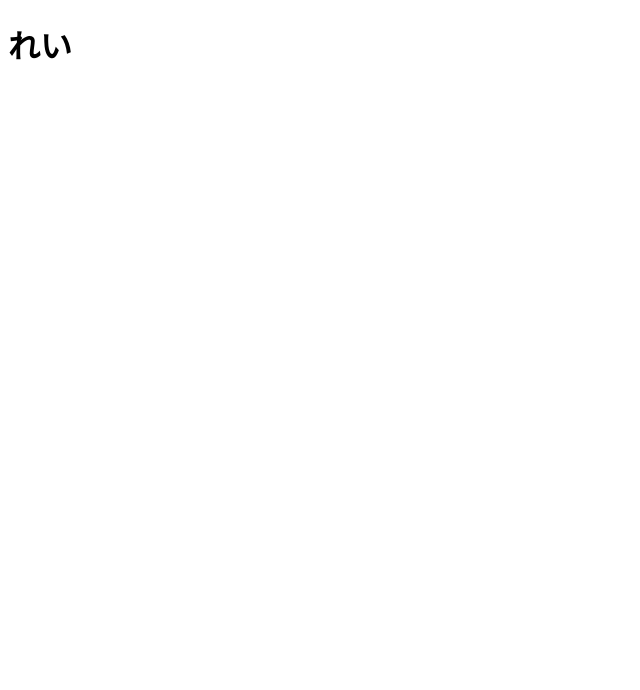
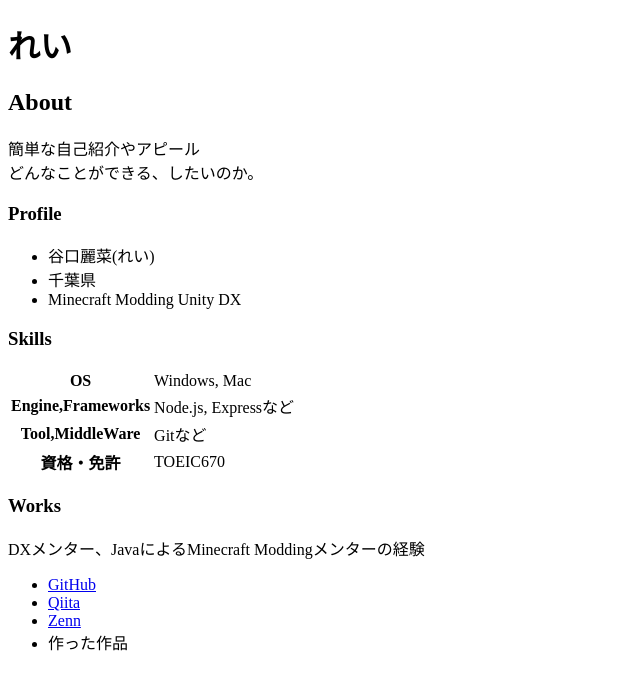
Before and after one commit to kokuko315/kokuko315.github.io, a plain HTML site: page index.html in a window 1280 px wide. Shown: the whole page, without its empty margins (0-640 px from the left). Drawn offline with Linux system fonts and the light colour scheme.

Commit message:
51行目まで追加
Added sections for About, Profile, Skills, and Works to the portfolio.

```diff
--- a/index.html
+++ b/index.html
@@ -7,5 +7,52 @@
   </head>
   <body>
     <h1>れい</h1>
+
+    <h2>About</h2>
+    <p>
+      簡単な自己紹介やアピール<br>
+      どんなことができる、したいのか。
+    </p>
+
+    <h3>Profile</h3>
+    <ul>
+      <li>谷口麗菜(れい)</li>
+      <li>千葉県</li>
+      <li>Minecraft Modding Unity DX</li>
+    </ul>
+
+    <h3>Skills</h3>
+    <table>
+      <tr>
+        <th>OS</th>
+        <td>Windows, Mac</td>
+      </tr>
+      <tr>
+        <th>Engine,Frameworks</th>
+        <td>Node.js, Expressなど</td>
+      </tr>
+      <tr>
+        <th>Tool,MiddleWare</th>
+        <td>Gitなど</td>
+      </tr>
+      <tr>
+        <th>資格・免許</th>
+        <td>TOEIC670</td>
+      </tr>
+    </table>
+
+    <h3>Works</h3>
+    <p>DXメンター、JavaによるMinecraft Moddingメンターの経験</p>
+    <ul>
+      <li><a href="https://github.com/kokuko315">GitHub
+      </a></li>
+       <li><a href="https://qiita.com/">Qiita</a></li>
+      <li><a href="https://zenn.dev/">Zenn</a></li>
+      <li>
+        作った作品
+        <ul>
+
+
+
   </body>
 </html>
```
